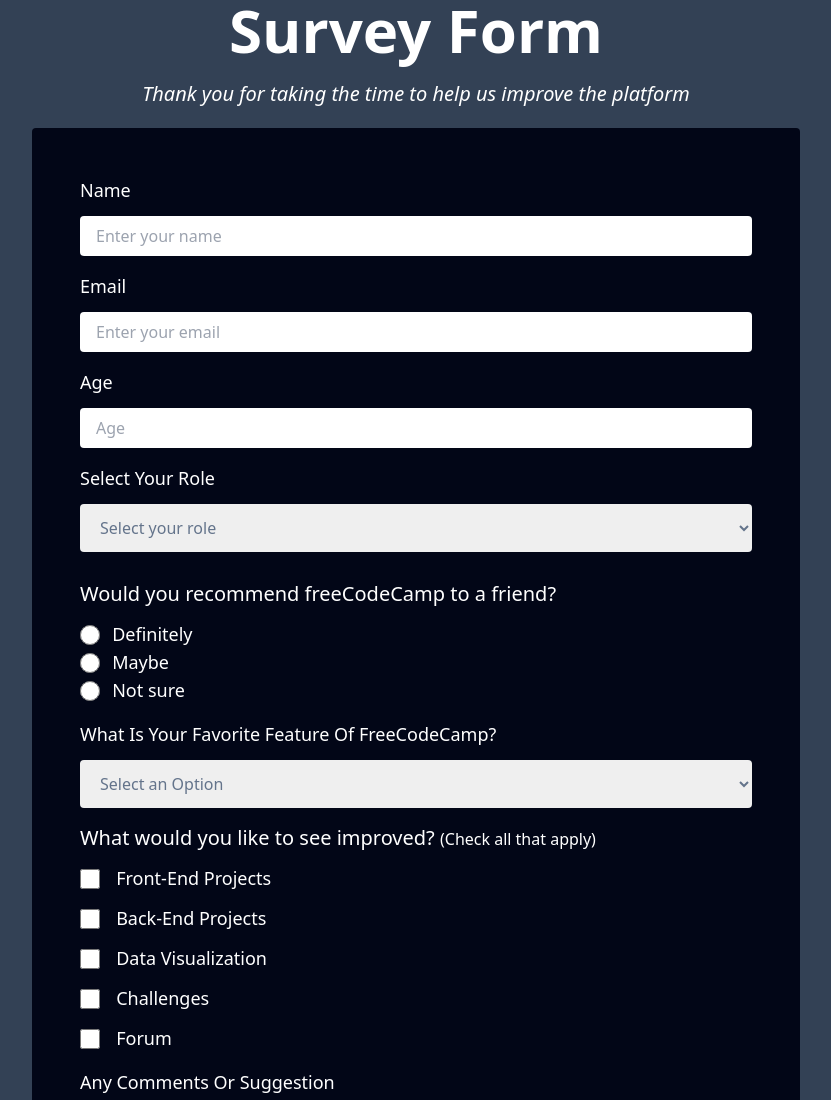
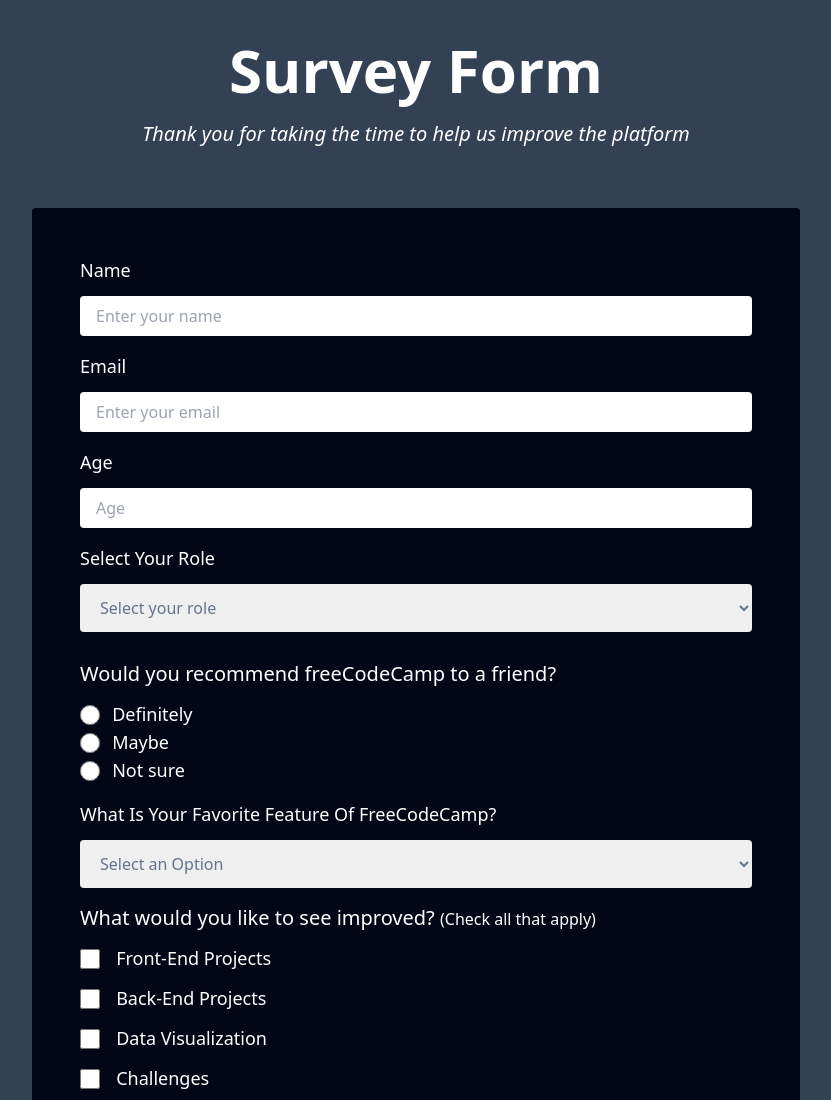
Before and after one commit to rio-rifaldi/survey-form-freecodecamp, a plain HTML site: page index.html in a window 1280 px wide. Shown: the top 1100 px of the page, without its empty margins (224-1055 px from the left). Drawn offline with nearby package versions, Linux system fonts and the light colour scheme.

```diff
--- a/index.html
+++ b/index.html
@@ -8,7 +8,7 @@
 		<title>Document</title>
 	</head>
 	<body class="bg-slate-700 grid place-items-center h-screen *:text-white *:w-full">
-		<div class="text-center grid gap-5">
+		<div class="text-center grid gap-5 py-10">
 			<h1 id="title" class="font-bold text-6xl">Survey Form</h1>
 			<p id="description" class="italic text-xl">Thank you for taking the time to help us improve the platform</p>
 		</div>
```
Also changed, not shown: 2 other files.
